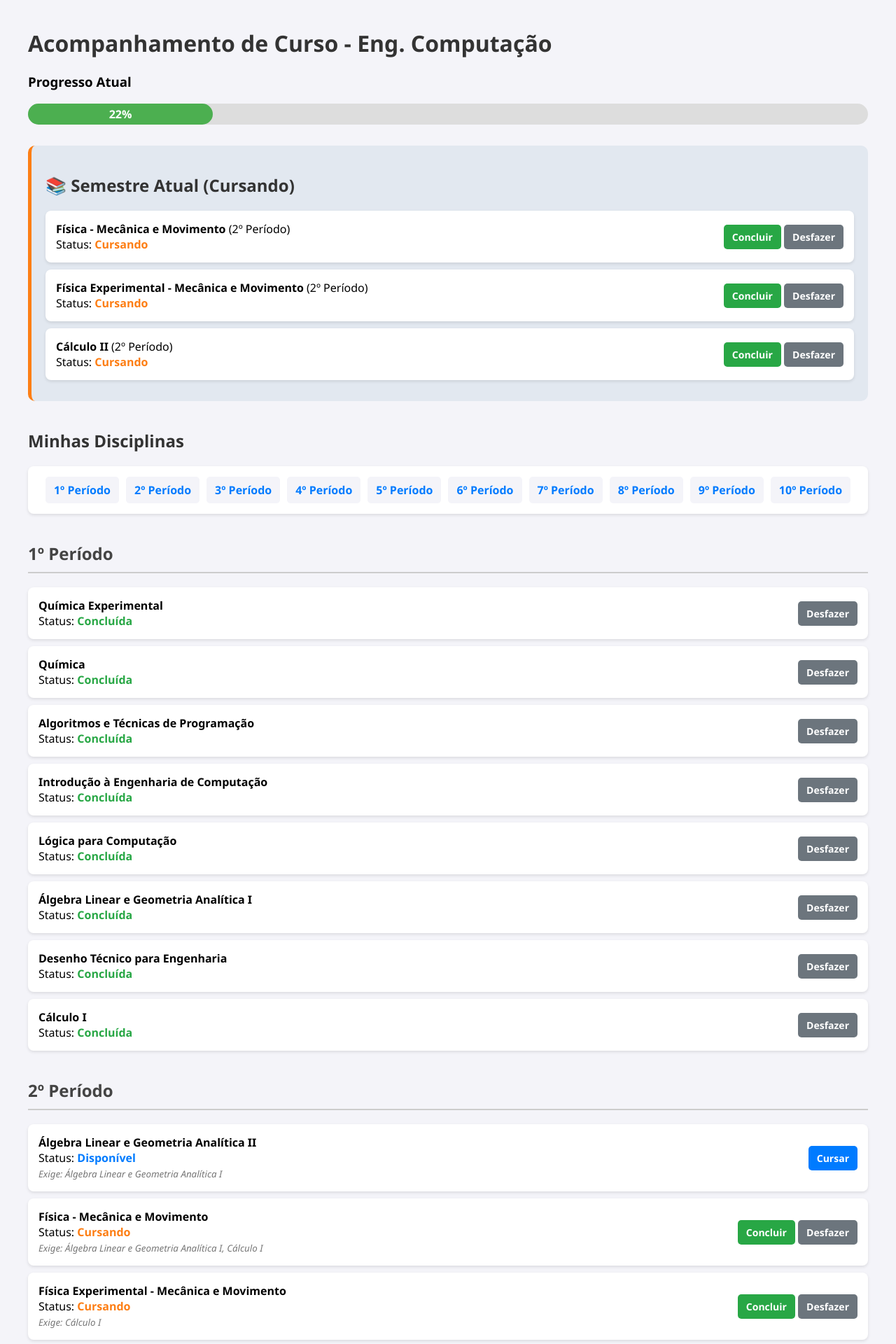
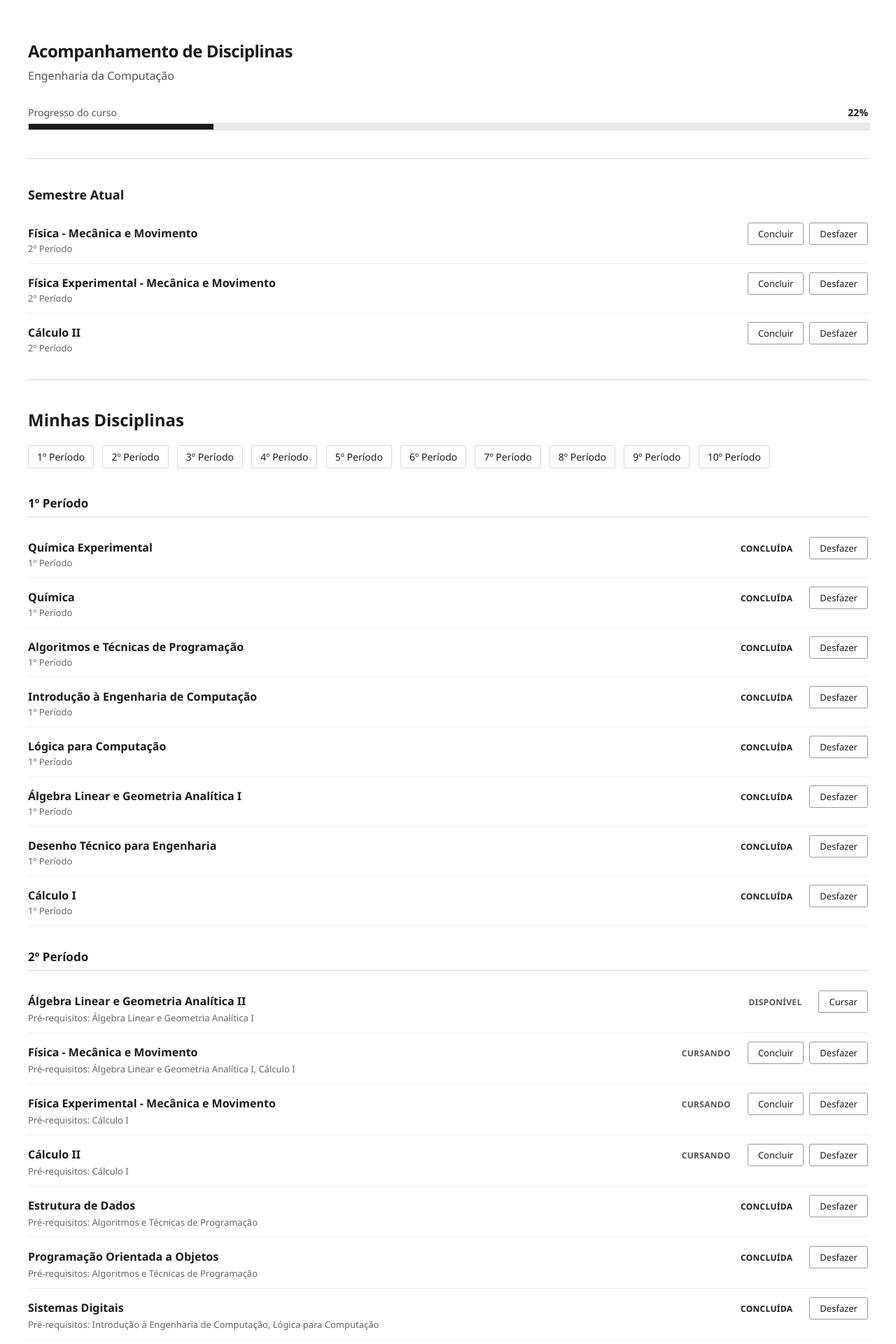
Before and after one commit to DanielzGon/AcompanhamentoEng, a Flask app: page / in a window 1280 px wide. Shown: the top 1920 px of the page at 70% size. Run offline with Flask 3, Linux system fonts and the light colour scheme; data comes from the database, SQL or seed files in the repository.

Commit message:
Interface mais profissional: remove emojis e cores chamativas, alinha status e ações, restaura porcentagem

```diff
--- a/templates/index.html
+++ b/templates/index.html
@@ -2,85 +2,85 @@
 <html lang="pt-BR">
 <head>
     <meta charset="UTF-8">
-    <title>Meu Curso</title>
+    <title>Acompanhamento de Disciplinas</title>
     <style>
         html { scroll-behavior: smooth; }
 
-        body { font-family: 'Segoe UI', Tahoma, Geneva, Verdana, sans-serif; margin: 40px; background-color: #f4f4f9; }
-        h1, h2 { color: #333; }
+        body { font-family: 'Segoe UI', Tahoma, Geneva, Verdana, sans-serif; margin: 0; padding: 40px; background: #ffffff; color: #1a1a1a; }
 
-        .progresso-container { width: 100%; background-color: #ddd; border-radius: 20px; margin-bottom: 30px; }
-        .progresso-barra { height: 30px; background-color: #4CAF50; border-radius: 20px; text-align: center; line-height: 30px; color: white; font-weight: bold; transition: width 0.5s; }
+        h1 { font-size: 24px; font-weight: 600; margin-bottom: 8px; letter-spacing: -0.5px; }
 
-        .aba-cursando { background-color: #e2e8f0; padding: 20px; border-radius: 10px; margin-bottom: 40px; border-left: 5px solid #fd7e14; }
-        .titulo-periodo { margin-top: 40px; border-bottom: 2px solid #ccc; padding-bottom: 10px; color: #444; }
+        .subtitulo { font-size: 16px; color: #555; margin-bottom: 32px; font-weight: 400; }
 
-        /* Estilos do Guia de Períodos */
-        .guia-periodos {
-            background: white;
-            padding: 15px;
-            border-radius: 8px;
-            box-shadow: 0 2px 4px rgba(0,0,0,0.1);
-            margin-bottom: 30px;
-            display: flex;
-            flex-wrap: wrap;
-            gap: 10px;
-            justify-content: center;
-        }
-        .guia-periodos a {
-            text-decoration: none;
-            color: #007bff;
-            font-weight: bold;
-            padding: 8px 12px;
-            border-radius: 5px;
-            background-color: #f4f4f9;
-            transition: 0.2s;
-        }
-        .guia-periodos a:hover {
-            background-color: #007bff;
-            color: white;
-        }
+        /* Barra de progresso */
+        .progresso { margin-bottom: 40px; }
+        .progresso-linha { display: flex; justify-content: space-between; margin-bottom: 6px; font-size: 14px; }
+        .progresso-label { color: #555; font-weight: 500; }
+        .progresso-valor { color: #1a1a1a; font-weight: 600; }
+        .progresso-container { width: 100%; height: 8px; background: #eaeaea; border: 1px solid #d9d9d9; overflow: hidden; }
+        .progresso-barra { height: 100%; background: #1a1a1a; width: {{ porcentagem }}%; transition: width 0.3s ease; }
 
-        .card {
-            background: white; padding: 15px; margin-bottom: 10px;
-            border-radius: 8px; box-shadow: 0 2px 4px rgba(0,0,0,0.1);
-            display: flex; justify-content: space-between; align-items: center;
-        }
+        /* Seção semestre atual */
+        .semestre-atual { border-top: 1px solid #d9d9d9; border-bottom: 1px solid #d9d9d9; padding: 24px 0; margin-bottom: 40px; }
+        .semestre-atual h2 { font-size: 18px; font-weight: 600; margin-bottom: 16px; }
 
-        .status-Concluída { color: #28a745; font-weight: bold; }
-        .status-Cursando { color: #fd7e14; font-weight: bold; }
-        .status-Disponível { color: #007bff; font-weight: bold; }
-        .status-Bloqueada { color: #dc3545; font-weight: bold; }
+        .item { display: flex; align-items: baseline; padding: 12px 0; border-bottom: 1px solid #f0f0f0; }
+        .item:last-child { border-bottom: none; }
 
-        .btn { padding: 8px 12px; border-radius: 5px; text-decoration: none; font-size: 14px; font-weight: bold; color: white; cursor: pointer; transition: 0.2s; }
-        .btn:hover { opacity: 0.8; }
-        .btn-cursar { background-color: #007bff; }
-        .btn-concluir { background-color: #28a745; }
-        .btn-desfazer { background-color: #6c757d; }
+        .item .info { display: flex; flex-direction: column; flex: 1; min-width: 0; }
+        .item .info strong { font-weight: 600; }
+        .item .info .periodo { font-size: 13px; color: #666; margin-top: 2px; }
+        .item .info .prereq { font-size: 13px; color: #666; margin-top: 4px; }
+
+        .item .status { font-size: 12px; font-weight: 600; text-transform: uppercase; letter-spacing: 0.3px; white-space: nowrap; padding-right: 24px; }
+        .status-Concluída { color: #1a1a1a; }
+        .status-Cursando { color: #555; }
+        .status-Disponível { color: #555; }
+        .status-Bloqueada { color: #888; }
+
+        .item .acoes { display: flex; gap: 8px; flex-shrink: 0; }
+
+        .btn { padding: 6px 14px; font-size: 13px; border: 1px solid #999; background: #fff; color: #1a1a1a; cursor: pointer; border-radius: 3px; transition: all 0.1s ease; text-decoration: none; display: inline-block; line-height: normal; white-space: nowrap; }
+        .btn:hover { border-color: #1a1a1a; background: #f5f5f5; }
+        .btn:active { background: #eaeaea; }
+
+        /* Guia de periods */
+        .guia-periodos { margin-bottom: 32px; }
+        .guia-periodos a { text-decoration: none; color: #1a1a1a; font-size: 14px; padding: 6px 12px; border: 1px solid #d9d9d9; border-radius: 3px; margin-right: 8px; margin-bottom: 6px; display: inline-block; }
+        .guia-periodos a:hover { background: #f5f5f5; border-color: #999; }
+
+        .titulo-periodo { font-size: 17px; font-weight: 600; margin-top: 32px; margin-bottom: 16px; padding-bottom: 8px; border-bottom: 1px solid #d9d9d9; }
+
     </style>
 </head>
 <body>
 
-    <h1>Acompanhamento de Curso - Eng. Computação</h1>
+    <h1>Acompanhamento de Disciplinas</h1>
+    <div class="subtitulo">Engenharia da Computação</div>
 
-    <h3>Progresso Atual</h3>
-    <div class="progresso-container">
-        <div class="progresso-barra" style="width: {{ porcentagem }}%;">{{ porcentagem }}%</div>
+    <div class="progresso">
+        <div class="progresso-linha">
+            <span class="progresso-label">Progresso do curso</span>
+            <span class="progresso-valor">{{ porcentagem }}%</span>
+        </div>
+        <div class="progresso-container">
+            <div class="progresso-barra" style="width: {{ porcentagem }}%;"></div>
+        </div>
     </div>
 
     <!-- Seção Cursando Atualmente -->
     {% if disciplinas_cursando %}
-    <div class="aba-cursando">
-        <h2>📚 Semestre Atual (Cursando)</h2>
+    <div class="semestre-atual">
+        <h2>Semestre Atual</h2>
         {% for d in disciplinas_cursando %}
-        <div class="card">
-            <div>
-                <strong>{{ d.nome }}</strong> ({{ d.periodo }}º Período) <br>
-                Status: <span class="status-{{ d.status }}">{{ d.status }}</span>
+        <div class="item semestre">
+            <div class="info">
+                <strong>{{ d.nome }}</strong>
+                <span class="periodo">{{ d.periodo }}º Período</span>
             </div>
-            <div>
-                <a href="/atualizar/{{ d.id }}/Concluída" class="btn btn-concluir">Concluir</a>
-                <a href="/atualizar/{{ d.id }}/Pendente" class="btn btn-desfazer">Desfazer</a>
+            <div class="acoes">
+                <a href="/atualizar/{{ d.id }}/Concluída" class="btn">Concluir</a>
+                <a href="/atualizar/{{ d.id }}/Pendente" class="btn">Desfazer</a>
             </div>
         </div>
         {% endfor %}
@@ -89,7 +89,6 @@
 
     <h2>Minhas Disciplinas</h2>
 
-    <!-- Guia Rápido de Navegação -->
     <div class="guia-periodos">
         {% for periodo in disciplinas_por_periodo.keys() %}
             <a href="#periodo-{{ periodo }}">{{ periodo }}º Período</a>
@@ -97,30 +96,27 @@
     </div>
 
     {% for periodo, materias in disciplinas_por_periodo.items() %}
-
-        <!-- Título com o ID para a âncora funcionar -->
         <h2 id="periodo-{{ periodo }}" class="titulo-periodo">{{ periodo }}º Período</h2>
 
         {% for d in materias %}
-        <div class="card">
-            <div>
-                <strong>{{ d.nome }}</strong> <br>
-                Status: <span class="status-{{ d.status }}">{{ d.status }}</span>
-
-                <!-- Exibe os pré-requisitos apenas se a matéria tiver algum -->
+        <div class="item disciplina">
+            <div class="info">
+                <strong>{{ d.nome }}</strong>
                 {% if d.nomes_prerequisitos %}
-                    <br><small style="color: #777;"><i>Exige: {{ d.nomes_prerequisitos }}</i></small>
+                <span class="prereq">Pré-requisitos: {{ d.nomes_prerequisitos }}</span>
+                {% else %}
+                <span class="periodo">{{ d.periodo }}º Período</span>
                 {% endif %}
             </div>
-
-            <div>
+            <div class="status status-{{ d.status }}">{{ d.status }}</div>
+            <div class="acoes">
                 {% if d.status == 'Disponível' %}
-                    <a href="/atualizar/{{ d.id }}/Cursando" class="btn btn-cursar">Cursar</a>
+                    <a href="/atualizar/{{ d.id }}/Cursando" class="btn">Cursar</a>
                 {% elif d.status == 'Cursando' %}
-                    <a href="/atualizar/{{ d.id }}/Concluída" class="btn btn-concluir">Concluir</a>
-                    <a href="/atualizar/{{ d.id }}/Pendente" class="btn btn-desfazer">Desfazer</a>
+                    <a href="/atualizar/{{ d.id }}/Concluída" class="btn">Concluir</a>
+                    <a href="/atualizar/{{ d.id }}/Pendente" class="btn">Desfazer</a>
                 {% elif d.status == 'Concluída' %}
-                    <a href="/atualizar/{{ d.id }}/Pendente" class="btn btn-desfazer">Desfazer</a>
+                    <a href="/atualizar/{{ d.id }}/Pendente" class="btn">Desfazer</a>
                 {% endif %}
             </div>
         </div>
@@ -131,7 +127,6 @@
     <!-- Script para atualizar a página sem piscar e manter a barra de rolagem -->
     <script>
         document.addEventListener('click', function(event) {
-            // Verifica se clicou em um botão de ação (ignorando os links do guia rápido)
             if (event.target.classList.contains('btn')) {
                 event.preventDefault();
 
```
